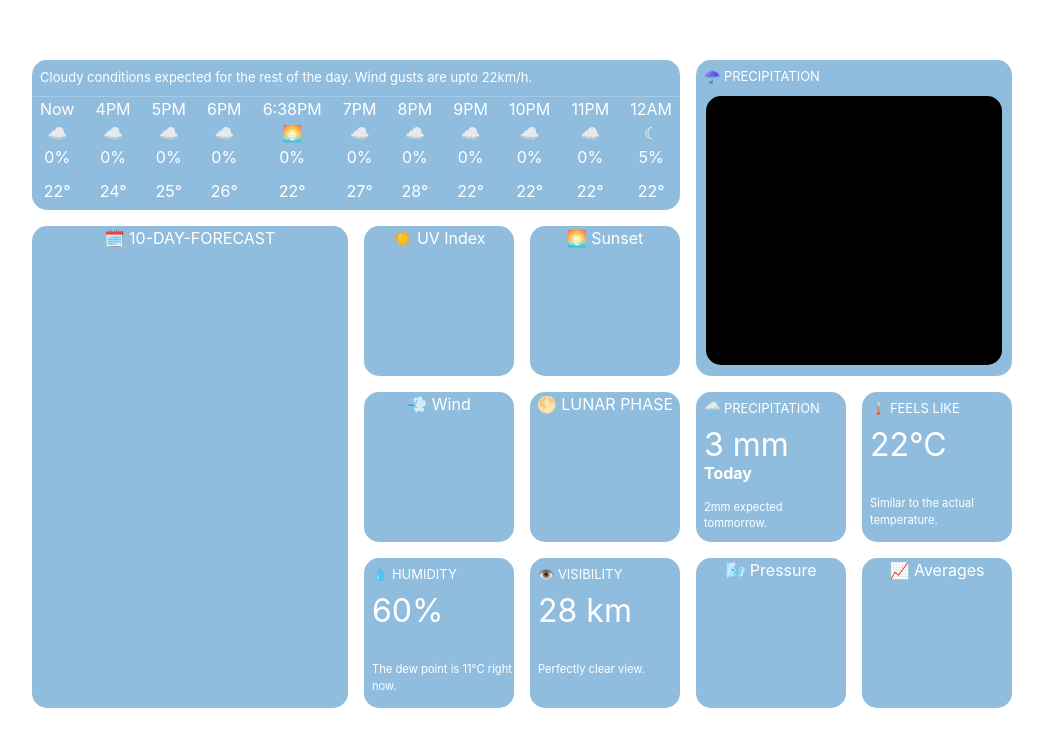
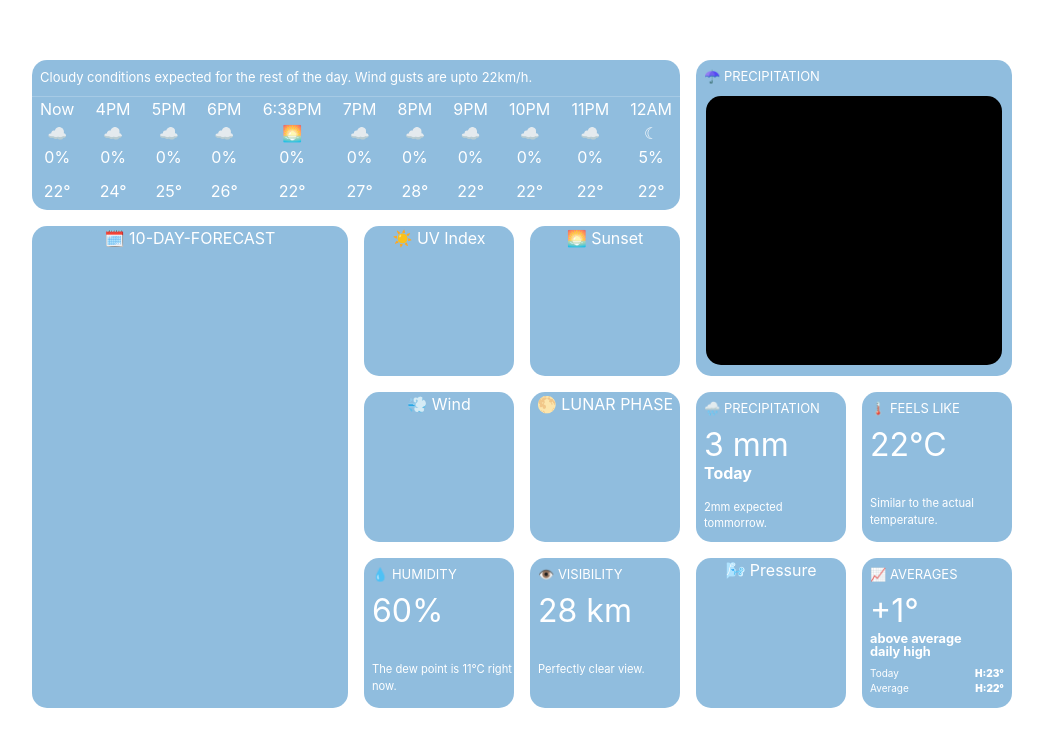
Before and after one commit to IanKaremi/Apple-Weather-Clone, a React (Vite) app in the folder Apple-Weather-Clone/: page / in a window 1280 px wide. Shown: the part 188-934 px from the top of the page, without its empty margins (118-1161 px from the left). Built offline with nearby package versions, Linux system fonts and the light colour scheme.

Commit message:
styled averages

```diff
--- a/Apple-Weather-Clone/src/App.css
+++ b/Apple-Weather-Clone/src/App.css
@@ -211,3 +211,53 @@
 .A{
   grid-area: A;
 }
+.A> :nth-child(1){
+  margin: 0.5em 0 0 0.5rem;
+  text-align: left;
+  font-size: small;
+}
+
+.A> :nth-child(2){
+
+  font-size: 2em;
+  margin: 0.1em 0 0 0.5rem;
+  text-align: left;
+}
+.A> :nth-child(3),
+.A> :nth-child(4){
+  font-size: 0.8em;
+  font-weight: bold;
+  margin: -0.5em 0 0 0.5rem;
+  text-align: left;
+}
+
+.A-container{
+  display: grid;
+  grid-template-columns: repeat(2, 1fr);
+  margin-top: 5px;
+
+}
+
+
+.A-container > :nth-child(1){
+  text-align: left;
+  font-size: x-small;
+  margin: 0 0 0 0.5rem;
+}
+.A-container > :nth-child(2){
+  text-align: right;
+  font-size: x-small;
+  font-weight: 900;
+  margin: 0 0.5rem 0 0;
+}
+.A-container > :nth-child(3){
+  text-align: left;
+  font-size: x-small;
+  margin: 0 0 0 0.5rem;
+}
+.A-container > :nth-child(4){
+  text-align: right;
+  font-size: x-small;
+  font-weight: 900;
+  margin: 0 0.5rem 0 0;
+}
--- a/Apple-Weather-Clone/src/App.jsx
+++ b/Apple-Weather-Clone/src/App.jsx
@@ -67,10 +67,24 @@ function App() {
           🌬️ Pressure
         </div>
         <div class="A">
-          📈 Averages
+          <p>📈 AVERAGES</p>
+          <p>+1°</p>
+          <div>above average</div><div> daily high</div>
+          <div className="A-container">
+
+              <div>Today</div>
+              <div>H:23°</div>
+
+
+              <div>Average</div>
+              <div>H:22°</div>
+
+          </div>
+
+
+
+          </div>
         </div>
-
-     </div>
 
     </>
   )
```
